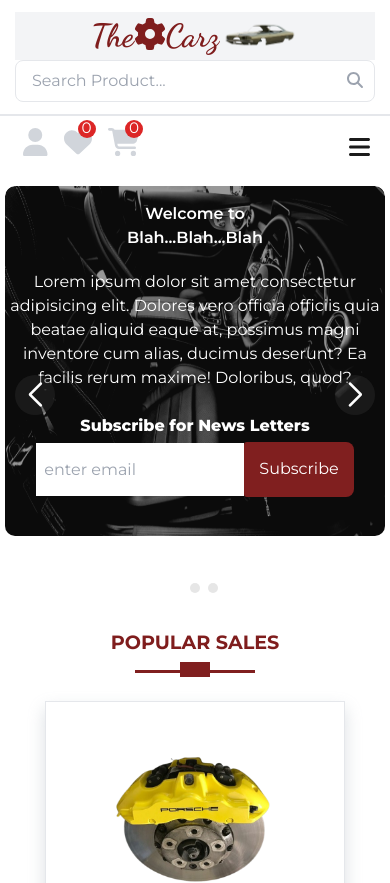
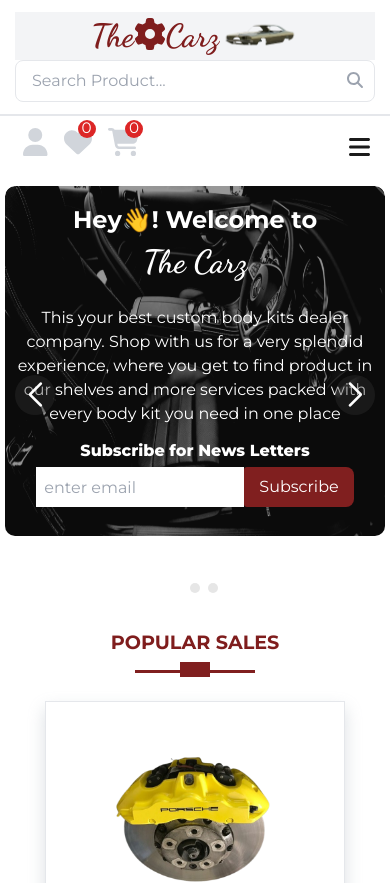
Before and after one commit to arnold-0803/e-commerce-project-in-Next.js, a Next.js app: page / in a window 390 px wide. Shown: the top 883 px of the page. Built offline with nearby package versions, Linux system fonts and the light colour scheme; a web font is replaced by a local one.

Commit message:
fixed some areas to appear well on small screens

```diff
--- a/data/data.js
+++ b/data/data.js
@@ -11,9 +11,9 @@ export const navItemsData = [
 
 // HOME-SLIDE DATA
 export const homeSlideData = [
-  {id: 0, src: "/photos/Banner2.png", heading: "Welcome to", subHeading: "Blah...Blah...Blah", paragraph: "Lorem ipsum dolor sit amet consectetur adipisicing elit. Dolores vero officia officiis quia beatae aliquid eaque at, possimus magni inventore cum alias, ducimus deserunt? Ea facilis rerum maxime! Doloribus, quod?"},
-  {id: 1, src: "/photos/Banner3.png", heading: "Welcome to", subHeading: "Blah...Blah...Blah", paragraph: "Lorem ipsum dolor sit amet consectetur adipisicing elit. Dolores vero officia officiis quia beatae aliquid eaque at, possimus magni inventore cum alias, ducimus deserunt? Ea facilis rerum maxime! Doloribus, quod?"},
-  {id: 2, src: "/photos/Banner1.png", heading: "Welcome to", subHeading: "Blah...Blah...Blah", paragraph: "Lorem ipsum dolor sit amet consectetur adipisicing elit. Dolores vero officia officiis quia beatae aliquid eaque at, possimus magni inventore cum alias, ducimus deserunt? Ea facilis rerum maxime! Doloribus, quod?"}
+  {id: 0, src: "/photos/Banner2.png", heading: "Hey👋! Welcome to", subHeading: "The Carz", paragraph: "This your best custom body kits dealer company. Shop with us for a very splendid experience, where you get to find product in our shelves and more services packed with every body kit you need in one place"},
+  {id: 1, src: "/photos/Banner3.png", heading: "You🫵! Welcome to", subHeading: "The Carz", paragraph: "When you shop with The Carz company you stand a chance for a recomendation to a garage that will help you fix the body kit to your car by experienced profesionals at a very affordable prices"},
+  {id: 2, src: "/photos/Banner1.png", heading: "Yes You👊! Welcome to", subHeading: "The Carz", paragraph: "Did you know that you can get subscribe for premium services? Premium subscription enhances your customer experience, it gives you powers on advernced services"}
 ]
 
 
--- a/src/app/components/SlideCarousel.jsx
+++ b/src/app/components/SlideCarousel.jsx
@@ -45,10 +45,10 @@ const SlideCarousel = ({
           <div className='layer-content absolute top-0 left-0 w-full h-full text-white py-4
             flex justify-center items-start lg:px-14 max-[769px]:flex-col'>
             <div className='flex-1 flex flex-col h-full justify-center items-center'>
-              <h2 className='lg:text-6xl font-semibold text-center lg:pb-[10px]'>
+              <h2 className='md:text-[3.5rem] max-[768px]:text-[1.5rem] font-bold text-center'>
                 {item.heading}
               </h2>
-              <h1 className='lg:text-4xl font-semibold text-center pb-[20px]'>
+              <h1 className='emblem md:text-[3rem] max-[768px]:text-[2rem] font-bold text-center pb-[20px]'>
                 {item.subHeading}
               </h1>
               <p className='text-center lg:text-[1.2rem]'>
--- a/src/app/components/SubscribeButton.jsx
+++ b/src/app/components/SubscribeButton.jsx
@@ -8,13 +8,13 @@ export default function SubscribeButton() {
         <h3 className='font-extrabold pb-1'>
           Subscribe for News Letters
         </h3>
-        <div className='h-[55px] md:w-[500px] flex justify-center items-center'>
-        <input className='px-2 bg-[#fff] h-[53px] w-[70%]'
-          type="email" placeholder='enter email' required
-        />
-        <button className='btn md:w-[30%] h-full rounded-br-lg rounded-tr-lg'>
-          Subscribe
-        </button>
+        <div className='h-[55px] max-[580px]:h-[40px] md:w-[500px] flex justify-center items-center'>
+          <input className='px-2 bg-[#fff] h-[53px] max-[580px]:h-[40px] w-[70%]'
+            type="email" placeholder='enter email' required
+          />
+          <button className='btn md:w-[30%] h-full rounded-br-lg rounded-tr-lg'>
+            Subscribe
+          </button>
         </div>
       </form>
     </div>
--- a/src/app/globals.css
+++ b/src/app/globals.css
@@ -25,7 +25,8 @@ body{
     font-family: "Dancing Script", cursive;
   }
 
-  h1 p{
+  h1 p,
+  .emblem{
     font-family: "Dancing Script", cursive;
   }
 
```
Also changed, not shown: public/pictures/Exhaust1.png.
